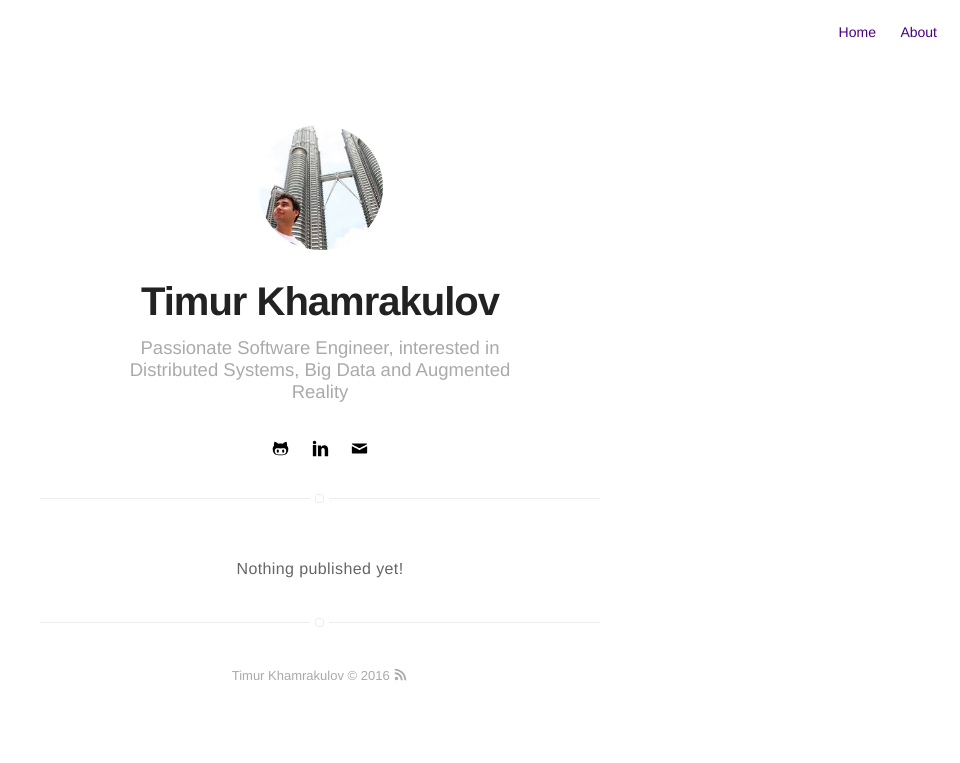
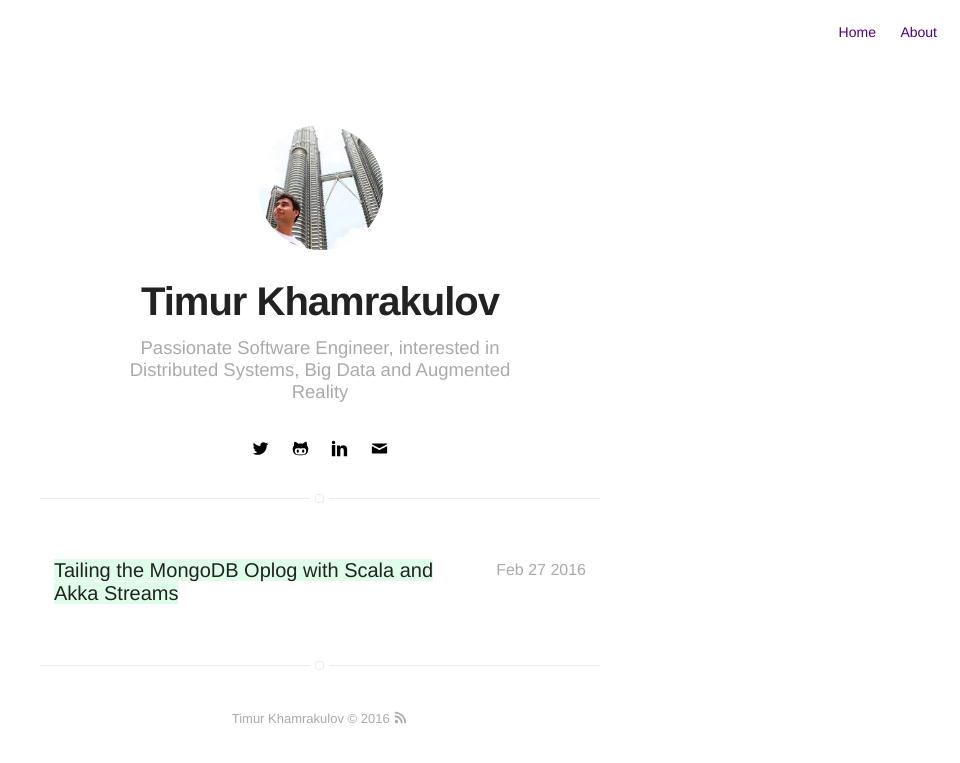
Before and after one commit to htimur/htimur.github.io, a Jekyll site: the page built from blog/index.html, in a window 1280 px wide. Shown: the top 763 px of the page, without its empty margins (320-1280 px from the left). Built offline with Jekyll 4.4.1, drawn with Linux system fonts in a browser that asks for light colours.

Commit message:
first post started

```diff
--- a/_config.yml
+++ b/_config.yml
@@ -12,11 +12,11 @@ markdown: kramdown
 highlighter: rouge
 
 analytics-google: 'UA-MYANALYTICS'
-disqus: mydisqus
+disqus: timkham
 
 # if you don't have any of social below, comment the line
 #facebook: myfacebook
-#twitter: mytwitter
+twitter: tim_kham
 #instagram: myinstagram
 linkedin: in/timur-khamrakulov-14617646
 #youtube: myyoutube
@@ -42,10 +42,10 @@ read-time: true
 show-tags: true
 
 # related posts inside a post?
-related: true
+related: false
 
 # do you want some animations?
-animation: true
+animation: false
 
 gems:
   - jemoji
--- /dev/null
+++ b/_posts/2016-02-27-tailing_the_mongodb_oplog_with_scala_and_akka_streams.md
@@ -0,0 +1,13 @@
+---
+title: "Tailing the MongoDB Oplog with Scala and Akka Streams"
+layout: post
+date: 2016-02-27 18:00
+tag:
+- scala
+- akka
+- mongodb
+blog: true
+star: true
+---
+
+## Introduction:
```
Also changed, not shown: 1 other file.
